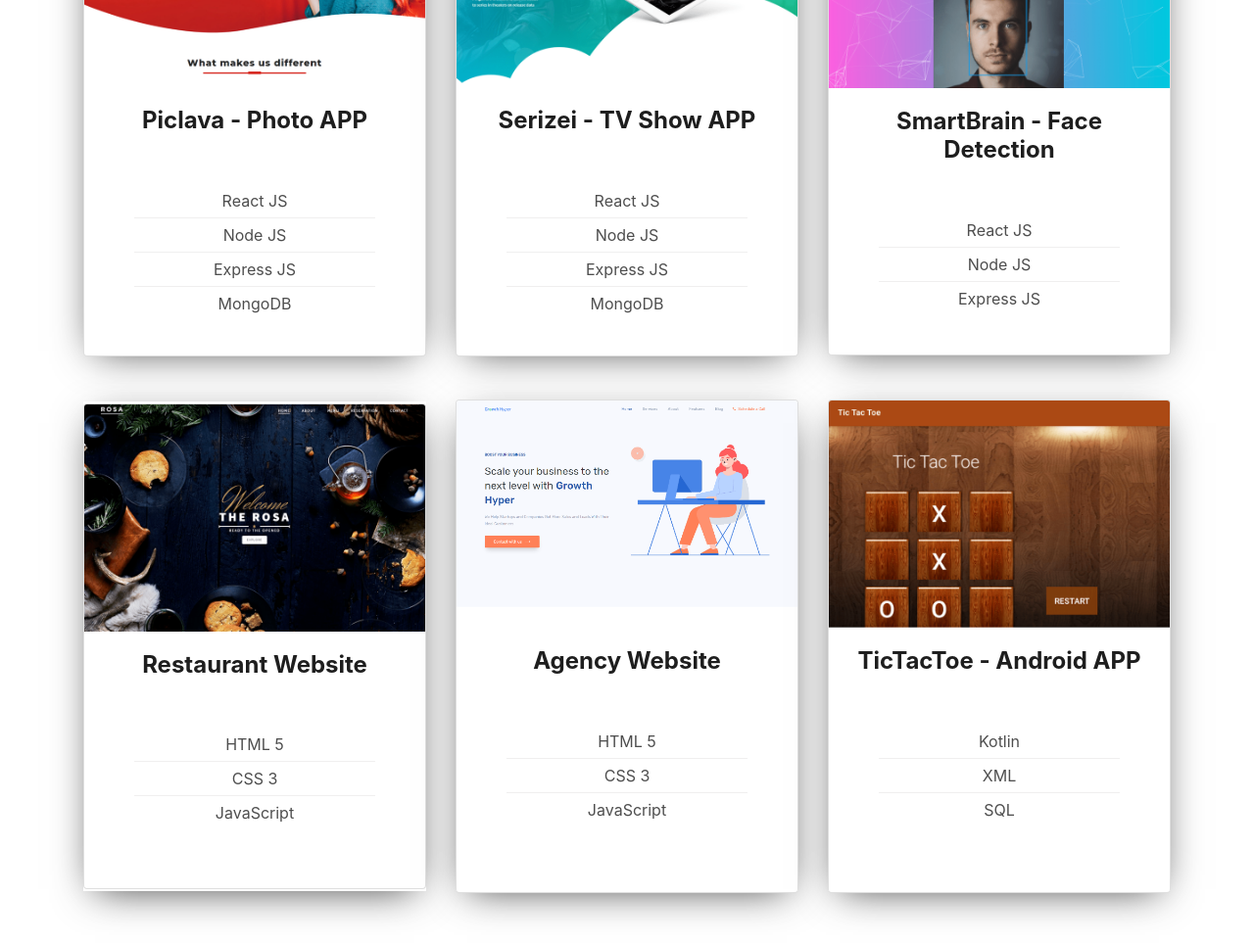
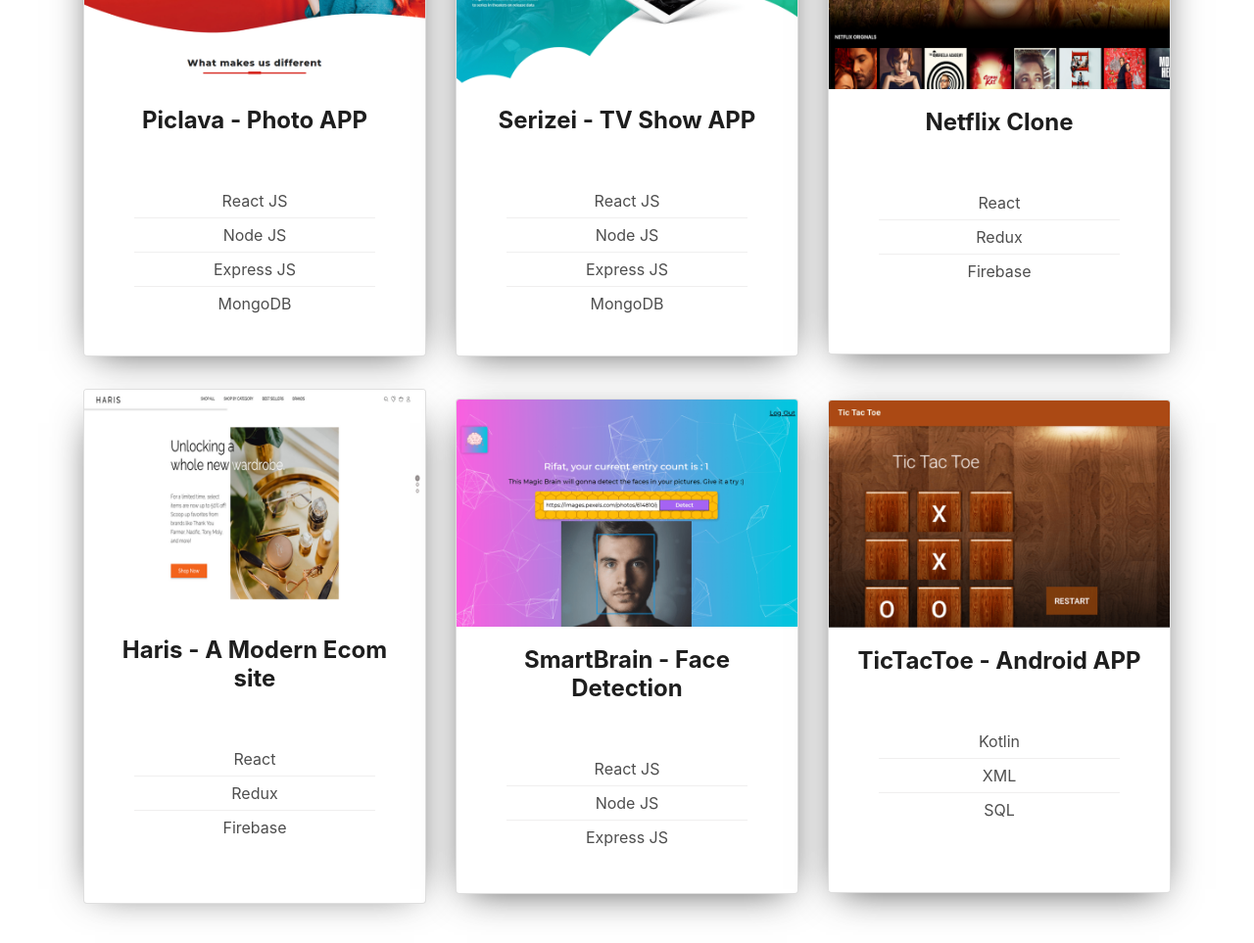
Before and after one commit to sabbirrifat/portfolio, a plain HTML site: page index.html in a window 1280 px wide. Shown: the part 2762-3725 px from the top of the page at 98% size. Drawn offline with nearby package versions, Linux system fonts and the light colour scheme; files whose address does not match are found by name.

Commit message:
Edit some porject cards

```diff
--- a/index.html
+++ b/index.html
@@ -245,7 +245,7 @@
                     <!-- Card image -->
                     <img
                       class="card-img-top"
-                      src="assets/img/etc/PicLava.png"
+                      src="assets/img/etc/piclava.png"
                       alt="Card image cap"
                     />
 
@@ -315,6 +315,86 @@
               </div>
             </div>
 
+
+            <div class="col-lg-4 col-md-6 col-sm-12 animate-bottom">
+              <div class="projectCard">
+                <div class="face front">
+                  <!-- Card -->
+                  <div class="card cardStyle">
+                    <!-- Card image -->
+                    <img
+                      class="card-img-top"
+                      src="assets/img/etc/netflix-clone.png"
+                      alt="Card image cap"
+                    />
+
+                    <!-- Card content -->
+                    <div class="card-body text-center">
+                      <!-- Title -->
+                      <h4 class="card-title">Netflix Clone</h4>
+                      <!-- Text -->
+
+                      <ul class="list-unstyled text-center">
+                        <li class="card-text">React</li>
+                        <li class="card-text">Redux</li>
+                        <li class="card-text" style="border-bottom: none; margin-bottom: 47px">Firebase</li>
+                      </ul>
+                      <!-- Button -->
+                    </div>
+                  </div>
+                  <!-- Card -->
+                </div>
+                <div class="face back growthhyperback">
+                  <div class="d-flex flex-column flex-wrap">
+                    <a href="https://srflix.netlify.app" class="cardButton" target="_blank" style="margin-bottom: 30px;">Demo</a>
+                    <a href="https://github.com/sabbirrifat/NetflixClone" target="_blank" class="cardButton" >Source Code</a>
+                  </div>
+
+                </div>
+              </div>
+            </div>
+
+
+            <div class="col-lg-4 col-md-6 col-sm-12">
+              <div class="projectCard">
+                <div class="face front">
+                  <!-- Card -->
+                  <div class="card cardStyle">
+                    <!-- Card image -->
+                    <img
+                      class="card-img-top"
+                      src="assets/img/etc/haris-ecom.png"
+                      alt="Card image cap"
+                    />
+
+                    <!-- Card content -->
+                    <div class="card-body text-center">
+                      <!-- Title -->
+                      <h4 class="card-title">Haris - A Modern Ecom site</h4>
+                      <!-- Text -->
+
+                      <ul class="list-unstyled text-center">
+                        <li class="card-text">React</li>
+                        <li class="card-text">Redux</li>
+                        <li class="card-text" style="border-bottom: none; margin-bottom: 40px">Firebase</li>
+                      </ul>
+                      <!-- Button -->
+                    </div>
+                  </div>
+                  <!-- Card -->
+                </div>
+                <div class="face back restaurantback">
+                  <div class="d-flex flex-column flex-wrap">
+                    <a href="https://harisecom.netlify.app" target="_blank" class="cardButton" style="margin-bottom: 30px;">Demo</a>
+                    <a href="https://github.com/harisecom/Haris" target="_blank" class="cardButton" >Source Code</a>
+                  </div>
+
+                </div>
+              </div>
+            </div>
+
+
+
             <div class="col-lg-4 col-md-6 col-sm-12 animate-right">
               <div class="projectCard">
                 <div class="face front">
@@ -353,83 +433,6 @@
               </div>
             </div>
 
-
-            <div class="col-lg-4 col-md-6 col-sm-12">
-              <div class="projectCard">
-                <div class="face front">
-                  <!-- Card -->
-                  <div class="card cardStyle">
-                    <!-- Card image -->
-                    <img
-                      class="card-img-top"
-                      src="assets/img/etc/restaurent.png"
-                      alt="Card image cap"
-                    />
-
-                    <!-- Card content -->
-                    <div class="card-body text-center">
-                      <!-- Title -->
-                      <h4 class="card-title">Restaurant Website</h4>
-                      <!-- Text -->
-
-                      <ul class="list-unstyled text-center">
-                        <li class="card-text">HTML 5</li>
-                        <li class="card-text">CSS 3</li>
-                        <li class="card-text" style="border-bottom: none; margin-bottom: 40px">JavaScript</li>
-                      </ul>
-                      <!-- Button -->
-                    </div>
-                  </div>
-                  <!-- Card -->
-                </div>
-                <div class="face back restaurantback">
-                  <div class="d-flex flex-column flex-wrap">
-                    <a href="https://restaurant.sabbirrifat.com" target="_blank" class="cardButton" style="margin-bottom: 30px;">Demo</a>
-                    <a href="https://github.com/sabbirrifat/restaurant-template" target="_blank" class="cardButton" >Source Code</a>
-                  </div>
-
-                </div>
-              </div>
-            </div>
-
-
-            <div class="col-lg-4 col-md-6 col-sm-12 animate-bottom">
-              <div class="projectCard">
-                <div class="face front">
-                  <!-- Card -->
-                  <div class="card cardStyle">
-                    <!-- Card image -->
-                    <img
-                      class="card-img-top"
-                      src="assets/img/etc/growthhyper.png"
-                      alt="Card image cap"
-                    />
-
-                    <!-- Card content -->
-                    <div class="card-body text-center">
-                      <!-- Title -->
-                      <h4 class="card-title">Agency Website</h4>
-                      <!-- Text -->
-
-                      <ul class="list-unstyled text-center">
-                        <li class="card-text">HTML 5</li>
-                        <li class="card-text">CSS 3</li>
-                        <li class="card-text" style="border-bottom: none; margin-bottom: 47px">JavaScript</li>
-                      </ul>
-                      <!-- Button -->
-                    </div>
-                  </div>
-                  <!-- Card -->
-                </div>
-                <div class="face back growthhyperback">
-                  <div class="d-flex flex-column flex-wrap">
-                    <a href="https://growthhyper.com" class="cardButton" target="_blank" style="margin-bottom: 30px;">Demo</a>
-                    <a href="https://github.com/sabbirrifat/growthhyper" target="_blank" class="cardButton" >Source Code</a>
-                  </div>
-
-                </div>
-              </div>
-            </div>
 
 
             <div class="col-lg-4 col-md-6 col-sm-12">
```
Also changed, not shown: assets/img/etc/growthhyper.png (deleted), assets/img/etc/haris-ecom.png (added), assets/img/etc/netflix-clone.png (added), assets/img/etc/restaurent.png (deleted), 4 other files.
